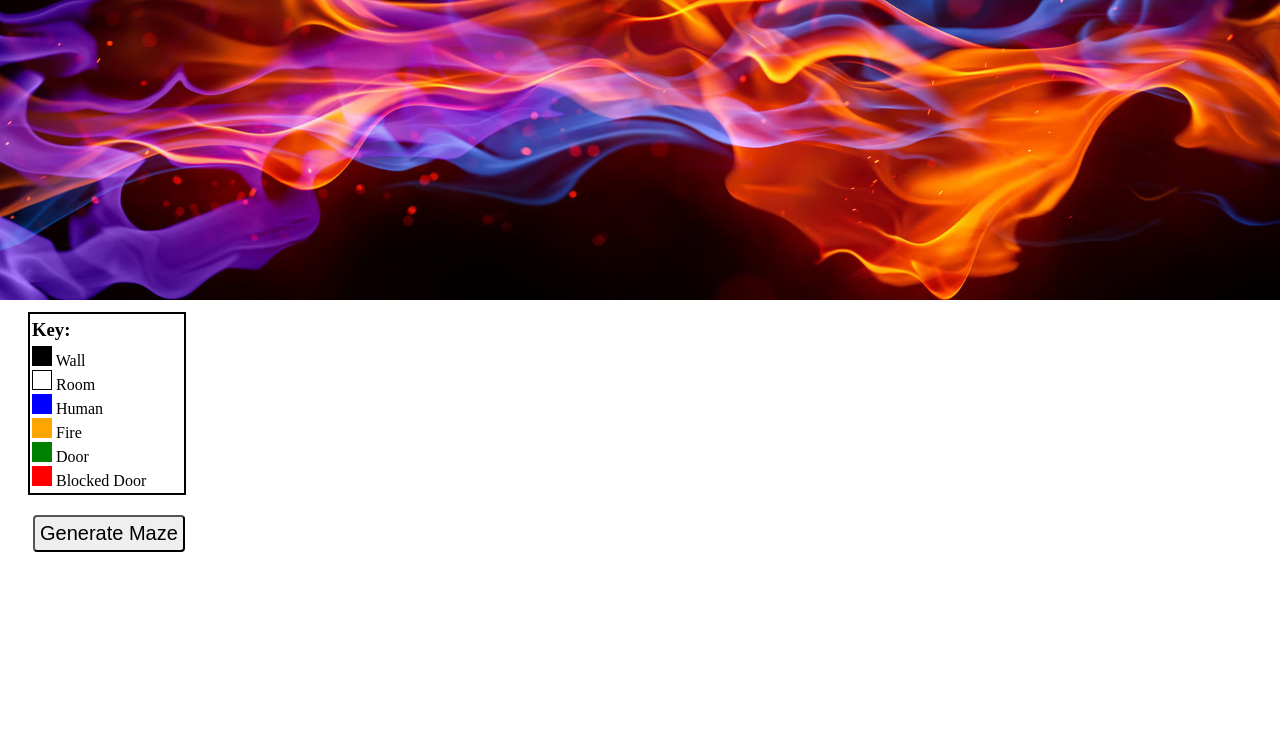
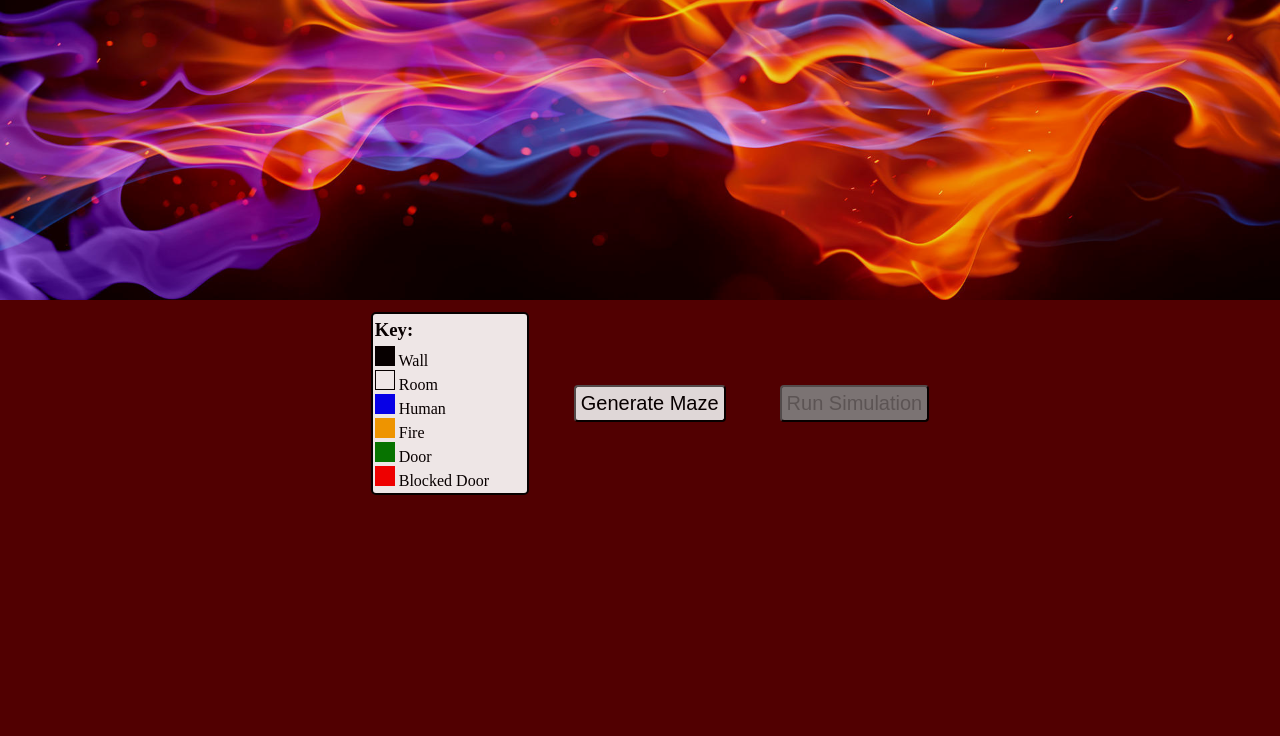
Before and after one commit to Sleightly/Escape, a website: page public/views/index.html in a window 1280 px wide. Shown: the part 200-936 px from the top of the page. After the commit the page ends 895 px from the top, so only its background shows below. Drawn offline with Linux system fonts and the light colour scheme; files that its build step writes are made by us from their sources; files whose address does not match are found by name.

Commit message:
added css and centering

```diff
--- a/public/scripts/index.js
+++ b/public/scripts/index.js
@@ -25,7 +25,8 @@ function generateMaze() {
 }
 
 function displayBorders() {
-    document.getElementById("simulationButton").style.visibility = "visible";
+    document.getElementById("simulationButton").disabled = false;
+    document.getElementById("simulationButton").style.backgroundColor = "white";
     canvas = document.getElementById("myCanvas");
     canvas.style.visibility = "visible";
     canvas.height = height * factor;
--- a/public/style/style.css
+++ b/public/style/style.css
@@ -1,8 +1,12 @@
+body {
+    background: #510001;
+    opacity: 0.9;
+}
 h1 {
   left: 40%;
   text-align: center;
   position: absolute;
-  opacity: 0.5;
+  opacity: 1 !important;
   color: black;
   font-family: "Roboto", sans-serif;
   font-size: 100px;
@@ -26,7 +30,11 @@ form {
     z-index: 1000;
     left: 40%;
 }
-
+#center {
+    display: flex;
+    justify-content: center;
+    align-items: center;
+}
 #blackKey{
     width:20px;
     height:20px;
@@ -74,6 +82,7 @@ form {
     height: 175px;
     width: 150px;
     justify-content: center;
+    border-radius: 5px;
 }
 
 #keyTitle {
@@ -93,14 +102,16 @@ form {
     border-radius: 4px;
     margin-left: 25px;
     font-size: 20px;
+    border-color:black;
 }
 
 #simulationButton {
-    visibility: hidden;
     padding: 5px;
     border-radius: 4px;
     margin-left: 50px;
     font-size: 20px;
+    background-color:grey;
+    border-color:black;
 }
 
 .parallax {
--- a/public/views/index.html
+++ b/public/views/index.html
@@ -39,14 +39,14 @@
           </div>
         </div>
       </div>
-      <span>
+      <div>
           <button id="generateMaze" onclick="generateMaze()">Generate Maze</button>
-          <button id="simulationButton" onclick="runSimulation()"> Run Simulation </button>
-      </span>
-      <div>
-          <canvas id="myCanvas">
-          </canvas>
+          <button id="simulationButton" onclick="runSimulation()" disabled> Run Simulation </button>
       </div>
+    </div>
+    <div id = "center">
+        <canvas id="myCanvas">
+        </canvas>
     </div>
 
     <script src="index.js"></script>
```
